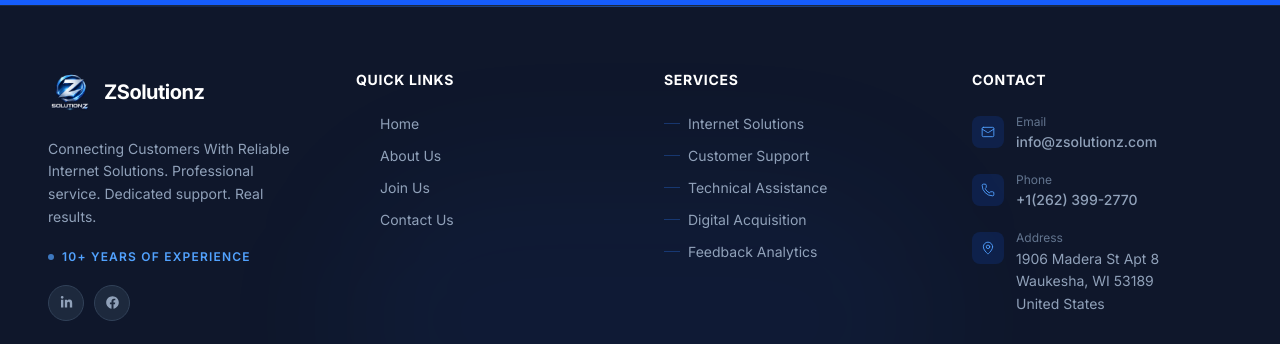
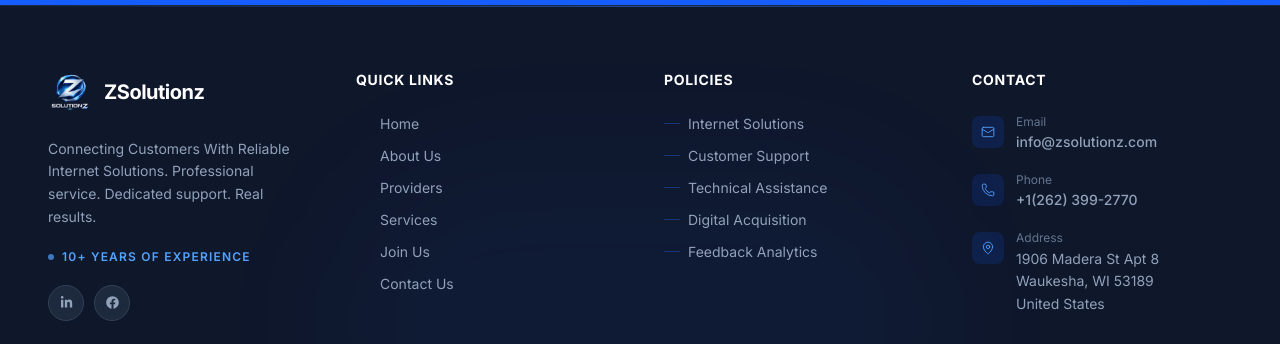
Before and after one commit to sohailhussain365/zsolutionz, a React (Vite) app: page / in a window 1280 px wide. Shown: the part 4662-5006 px from the top of the page. Built offline with nearby package versions, Linux system fonts and the light colour scheme.

Commit message:
Remove node_modules from tracking, add .gitignore

```diff
--- a/src/components/footer.tsx
+++ b/src/components/footer.tsx
@@ -53,6 +53,8 @@ export function Footer() {
               {[
                 { href: "/", label: "Home" },
                 { href: "/about", label: "About Us" },
+                { href: "/providers", label: "Providers" },
+                { href: "/services", label: "Services" },
                 { href: "/join", label: "Join Us" },
                 { href: "/contact", label: "Contact Us" },
               ].map((link) => (
@@ -66,9 +68,9 @@ export function Footer() {
             </ul>
           </motion.div>
 
-          {/* Services */}
+          {/* Policies */}
           <motion.div variants={fadeUp}>
-            <h4 className="text-white font-bold text-sm uppercase tracking-wider mb-6">Services</h4>
+            <h4 className="text-white font-bold text-sm uppercase tracking-wider mb-6">Policies</h4>
             <ul className="space-y-3">
               {["Internet Solutions","Customer Support","Technical Assistance","Digital Acquisition","Feedback Analytics"].map((s) => (
                 <li key={s} className="text-slate-400 text-sm flex items-center gap-2">
```
Also changed, not shown: 1 other file (tests, documents, lock files or other folders).
